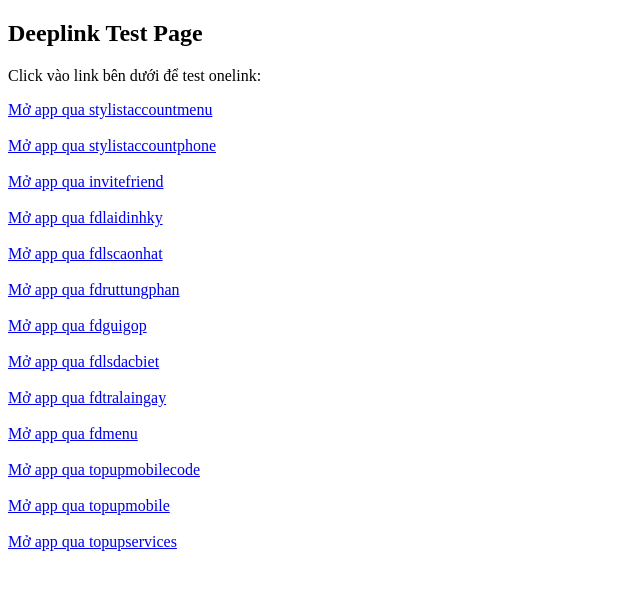
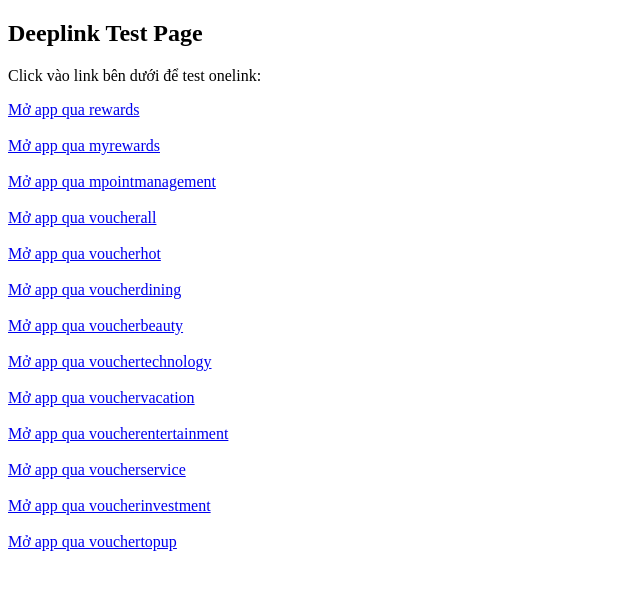
Before and after one commit to xuannt1/test-onelink, a plain HTML site: page index.html in a window 1280 px wide. Shown: the whole page, without its empty margins (0-640 px from the left). Drawn offline with Linux system fonts and the light colour scheme.

Commit message:
Update index.html

```diff
--- a/index.html
+++ b/index.html
@@ -8,31 +8,31 @@
   <h2>Deeplink Test Page</h2>
   <p>Click vào link bên dưới để test onelink:</p>
 
-  <a href="https://msbmbank.onelink.me/c1bo?af_xp=social&pid=magnet&deep_link_value=rewards&af_dp=msbmbank%3A%2F%2Fapplink&af_force_deeplink=true">Mở app qua stylistaccountmenu </a><br><br>
+  <a href="https://msbmbank.onelink.me/c1bo?af_xp=social&pid=magnet&deep_link_value=rewards&af_dp=msbmbank%3A%2F%2Fapplink&af_force_deeplink=true">Mở app qua rewards </a><br><br>
 
-  <a href="https://msbmbank.onelink.me/c1bo?af_xp=social&pid=magnet&deep_link_value=myrewards&af_dp=msbmbank%3A%2F%2Fapplink&af_force_deeplink=true">Mở app qua stylistaccountphone</a><br><br>
+  <a href="https://msbmbank.onelink.me/c1bo?af_xp=social&pid=magnet&deep_link_value=myrewards&af_dp=msbmbank%3A%2F%2Fapplink&af_force_deeplink=true">Mở app qua myrewards</a><br><br>
 
- <a href="https://msbmbank.onelink.me/c1bo?af_xp=social&pid=magnet&deep_link_value=mpointmanagement&af_dp=msbmbank%3A%2F%2Fapplink&af_force_deeplink=true">Mở app qua invitefriend</a><br><br>
+ <a href="https://msbmbank.onelink.me/c1bo?af_xp=social&pid=magnet&deep_link_value=mpointmanagement&af_dp=msbmbank%3A%2F%2Fapplink&af_force_deeplink=true">Mở app qua mpointmanagement</a><br><br>
 
- <a href="https://msbmbank.onelink.me/c1bo?af_xp=social&pid=magnet&deep_link_value=voucherall&af_dp=msbmbank%3A%2F%2Fapplink&af_force_deeplink=true">Mở app qua fdlaidinhky</a><br><br>
+ <a href="https://msbmbank.onelink.me/c1bo?af_xp=social&pid=magnet&deep_link_value=voucherall&af_dp=msbmbank%3A%2F%2Fapplink&af_force_deeplink=true">Mở app qua voucherall</a><br><br>
 
- <a href="https://msbmbank.onelink.me/c1bo?af_xp=custom&pid=magnet&deep_link_value=voucherhot&af_dp=msbmbank%3A%2F%2Fapplink&af_force_deeplink=true">Mở app qua fdlscaonhat</a><br><br>
+ <a href="https://msbmbank.onelink.me/c1bo?af_xp=custom&pid=magnet&deep_link_value=voucherhot&af_dp=msbmbank%3A%2F%2Fapplink&af_force_deeplink=true">Mở app qua voucherhot</a><br><br>
 
- <a href="https://msbmbank.onelink.me/c1bo?af_xp=custom&pid=magnet&deep_link_value=voucherdining&af_dp=msbmbank%3A%2F%2Fapplink&af_force_deeplink=true">Mở app qua fdruttungphan</a><br><br>
+ <a href="https://msbmbank.onelink.me/c1bo?af_xp=custom&pid=magnet&deep_link_value=voucherdining&af_dp=msbmbank%3A%2F%2Fapplink&af_force_deeplink=true">Mở app qua voucherdining</a><br><br>
 
- <a href="https://msbmbank.onelink.me/c1bo?af_xp=custom&pid=magnet&deep_link_value=voucherbeauty&af_dp=msbmbank%3A%2F%2Fapplink&af_force_deeplink=true">Mở app qua fdguigop</a><br><br>
+ <a href="https://msbmbank.onelink.me/c1bo?af_xp=custom&pid=magnet&deep_link_value=voucherbeauty&af_dp=msbmbank%3A%2F%2Fapplink&af_force_deeplink=true">Mở app qua voucherbeauty</a><br><br>
 
- <a href="https://msbmbank.onelink.me/c1bo?af_xp=custom&pid=magnet&deep_link_value=vouchertechnology&af_dp=msbmbank%3A%2F%2Fapplink&af_force_deeplink=true">Mở app qua fdlsdacbiet</a><br><br>
+ <a href="https://msbmbank.onelink.me/c1bo?af_xp=custom&pid=magnet&deep_link_value=vouchertechnology&af_dp=msbmbank%3A%2F%2Fapplink&af_force_deeplink=true">Mở app qua vouchertechnology</a><br><br>
 
- <a href="https://msbmbank.onelink.me/c1bo?af_xp=custom&pid=magnet&deep_link_value=vouchervacation&af_dp=msbmbank%3A%2F%2Fapplink&af_force_deeplink=true">Mở app qua fdtralaingay</a><br><br>
+ <a href="https://msbmbank.onelink.me/c1bo?af_xp=custom&pid=magnet&deep_link_value=vouchervacation&af_dp=msbmbank%3A%2F%2Fapplink&af_force_deeplink=true">Mở app qua vouchervacation</a><br><br>
 
- <a href="https://msbmbank.onelink.me/c1bo?af_xp=custom&pid=magnet&deep_link_value=voucherentertainment&af_dp=msbmbank%3A%2F%2Fapplink&af_force_deeplink=true">Mở app qua fdmenu</a><br><br>
+ <a href="https://msbmbank.onelink.me/c1bo?af_xp=custom&pid=magnet&deep_link_value=voucherentertainment&af_dp=msbmbank%3A%2F%2Fapplink&af_force_deeplink=true">Mở app qua voucherentertainment</a><br><br>
 
- <a href="https://msbmbank.onelink.me/c1bo?af_xp=custom&pid=magnet&deep_link_value=voucherservice&af_dp=msbmbank%3A%2F%2Fapplink&af_force_deeplink=true">Mở app qua topupmobilecode</a><br><br>
+ <a href="https://msbmbank.onelink.me/c1bo?af_xp=custom&pid=magnet&deep_link_value=voucherservice&af_dp=msbmbank%3A%2F%2Fapplink&af_force_deeplink=true">Mở app qua voucherservice</a><br><br>
 
- <a href="https://msbmbank.onelink.me/c1bo?af_xp=custom&pid=magnet&deep_link_value=voucherinvestment&af_dp=msbmbank%3A%2F%2Fapplink&af_force_deeplink=true">Mở app qua topupmobile</a><br><br>
+ <a href="https://msbmbank.onelink.me/c1bo?af_xp=custom&pid=magnet&deep_link_value=voucherinvestment&af_dp=msbmbank%3A%2F%2Fapplink&af_force_deeplink=true">Mở app qua voucherinvestment</a><br><br>
 
- <a href="https://msbmbank.onelink.me/c1bo?af_xp=custom&pid=magnet&deep_link_value=vouchertopup&af_dp=msbmbank%3A%2F%2Fapplink&af_force_deeplink=true">Mở app qua topupservices</a><br><br>
+ <a href="https://msbmbank.onelink.me/c1bo?af_xp=custom&pid=magnet&deep_link_value=vouchertopup&af_dp=msbmbank%3A%2F%2Fapplink&af_force_deeplink=true">Mở app qua vouchertopup</a><br><br>
 
 </body>
 </html>
```
